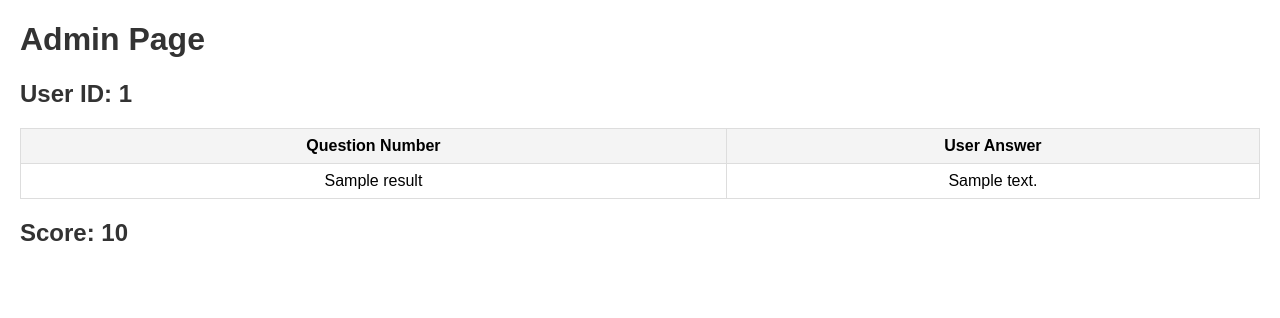
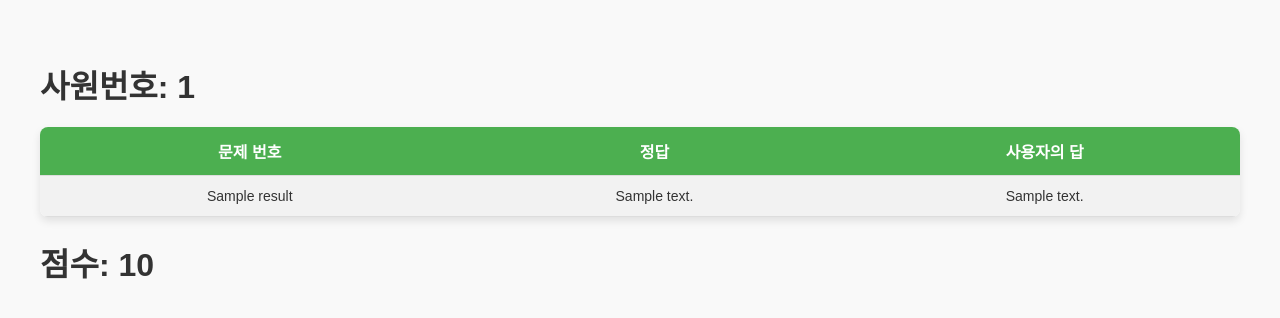
Before and after one commit to aldic9905/TestProject, a FastAPI app: template app/templates/admin_page.html in a window 1280 px wide. Shown: the top 318 px of the page. Run offline with FastAPI, Linux system fonts and the light colour scheme; the template is opened without the code that fills it: most values are stand-ins (such as "Sample title", 1, 10 or a date in 2020).

Commit message:
adminpage추가

```diff
--- a/app/database.py
+++ b/app/database.py
@@ -60,12 +60,21 @@ def assign_questions_to_user(user_id):
         question_data["id"] = i
         redis_client.set(f"user:{user_id}:question:{i}", json.dumps(question_data))
 
-    redis_client.set(f"user:{user_id}:answers",json.dumps(answer_list))
+    save_user_question(user_id, question_list, answer_list)
     print(f"Questions assigned to user {user_id}")
 
-def save_user_info(user_id, question_list, user_answer_list, score):
+def save_user_question(user_id, question_list, answer_list):
+    user_questions = {
+        "question_list": question_list,
+        "answer_list": answer_list
+    }
+    redis_client.set(f"user:{user_id}:question", json.dumps(user_questions))
+    print(f"{user_id} User question saved.")
+
+def save_user_info(user_id, question_list, answer_list, user_answer_list, score):
     user_result = {
         "question_list": question_list,
+        "answer_list": answer_list,
         "user_answer_list": user_answer_list,
         "score": score
     }
--- a/app/main.py
+++ b/app/main.py
@@ -44,7 +44,7 @@ async def login(request: Request, response: Response):
 
     template_response = templates.TemplateResponse("login.html", {
         "request": request,
-        "title": "Login"
+        "title": "로그인"
     })
 
     # Response 헤더를 TemplateResponse에 복사
@@ -63,18 +63,19 @@ async def result(request: Request, response: Response):
 
     data = json.loads(selected_str)
     user_answer_list = list(data.values())
-    answer_list = json.loads(redis_client.get(f"user:{userid}:answers"))
+    answer_list = json.loads(redis_client.get(f"user:{userid}:question"))["answer_list"]
+    question_list = json.loads(redis_client.get(f"user:{userid}:question"))["question_list"]
 
     score=0
     for i,j in zip(user_answer_list, answer_list):
         if i==j:
             score += 5
 
-    save_user_info(userid, user_answer_list, score)
+    save_user_info(userid, question_list, answer_list, user_answer_list, score)
 
     template_response = templates.TemplateResponse("result.html", {
         "request": request,
-        "title": "Result",
+        "title": "결과",
         "userid": userid,
         "name": decoded_name,
         "score": score,
@@ -105,17 +106,18 @@ async def admin_page(request: Request, user_id: str):
             "request": request,
             "user_id": user_id,
             "results": [],
-            "score": "No data available"
+            "score": "정보 없음"
         })
 
     # JSON 데이터 파싱
     user_result = json.loads(user_data)
     question_list = user_result["question_list"]
+    answer_list = user_result["answer_list"]
     user_answer_list = user_result["user_answer_list"]
     score = user_result["score"]
 
     # 결과 묶기
-    results = zip(question_list, user_answer_list)
+    results = zip(question_list, answer_list, user_answer_list)
 
     # 템플릿 렌더링
     return templates.TemplateResponse("admin_page.html", {
--- /dev/null
+++ b/app/static/style_admin.css
@@ -0,0 +1,65 @@
+body {
+    font-family: 'Arial', sans-serif;
+    background-color: #f9f9f9;
+    margin: 20px;
+    padding: 20px;
+    color: #333;
+}
+
+h1, h2 {
+    color: #333;
+    margin-bottom: 10px;
+}
+
+/* 테이블 스타일 */
+table {
+    border-collapse: collapse;
+    width: 100%;
+    margin-top: 20px;
+    background-color: #fff;
+    box-shadow: 0 4px 8px rgba(0, 0, 0, 0.1);
+    border-radius: 8px;
+    overflow: hidden;
+}
+
+th, td {
+    padding: 12px;
+    text-align: center;
+    border-bottom: 1px solid #ddd;
+}
+
+th {
+    background-color: #4CAF50;
+    color: white;
+    font-weight: bold;
+}
+
+td {
+    font-size: 14px;
+}
+
+tr:nth-child(even) {
+    background-color: #f2f2f2;
+}
+
+/* 점수 스타일 */
+.score-container {
+    margin-top: 20px;
+    padding: 10px;
+    background-color: #e8f5e9;
+    color: #2e7d32;
+    font-weight: bold;
+    text-align: center;
+    border-radius: 5px;
+    width: fit-content;
+    margin-left: auto;
+    margin-right: auto;
+}
+
+/* 카드 컨테이너 */
+.card {
+    background-color: #ffffff;
+    border-radius: 10px;
+    padding: 20px;
+    box-shadow: 0 4px 6px rgba(0, 0, 0, 0.1);
+}
--- a/app/templates/admin_page.html
+++ b/app/templates/admin_page.html
@@ -4,31 +4,25 @@
     <meta charset="UTF-8">
     <meta name="viewport" content="width=device-width, initial-scale=1.0">
     <title>Admin Page</title>
-    <style>
-        body { font-family: Arial, sans-serif; margin: 20px; }
-        h1, h2 { color: #333; }
-        table { border-collapse: collapse; width: 100%; margin-top: 20px; }
-        th, td { border: 1px solid #ddd; padding: 8px; text-align: center; }
-        th { background-color: #f4f4f4; }
-    </style>
+    <link rel="stylesheet" href="../static/style_admin.css">
 </head>
 <body>
-    <h1>Admin Page</h1>
-    <h2>User ID: {{ user_id }}</h2>
-
+    <h1>사원번호: {{ user_id }}</h1>
     <table>
         <tr>
-            <th>Question Number</th>
-            <th>User Answer</th>
+            <th>문제 번호</th>
+            <th>정답</th>
+            <th>사용자의 답</th>
         </tr>
-        {% for question, answer in results %}
+        {% for question, answer, user_answer in results %}
         <tr>
             <td>{{ question }}</td>
             <td>{{ answer }}</td>
+            <td>{{ user_answer }}</td>
         </tr>
         {% endfor %}
     </table>
 
-    <h2>Score: {{ score }}</h2>
+    <h1>점수: {{ score }}</h1>
 </body>
 </html>
--- a/app/templates/exam.html
+++ b/app/templates/exam.html
@@ -16,11 +16,11 @@
             <div class="navigation-buttons">
                 <form method="get" action="/exam">
                     <input type="hidden" name="page" value="{{ current_page - 1 }}">
-                    <button type="submit" {% if current_page <= 1 %}disabled{% endif %}>Previous Page</button>
+                    <button type="submit" {% if current_page <= 1 %}disabled{% endif %}>이전 문제</button>
                 </form>
                 <form method="get" action="/exam">
                     <input type="hidden" name="page" value="{{ current_page + 1 }}">
-                    <button type="submit" {% if current_page >= 20 %}disabled{% endif %}>Next Page</button>
+                    <button type="submit" {% if current_page >= 20 %}disabled{% endif %}>다음 문제</button>
                 </form>
             </div>
         </div>
--- a/app/templates/result.html
+++ b/app/templates/result.html
@@ -9,7 +9,7 @@
 <body>
     <div class="result-container">
         <h1>시험 결과</h1>
-        <p class="info">사원번호: <span>{{ userid }}</span></p>
+        <p class="info">사원 번호: <span>{{ userid }}</span></p>
         <p class="info">이름: <span>{{ name }}</span></p>
         <p class="score">점수: <span>{{ score }}</span></p>
     </div>
```
